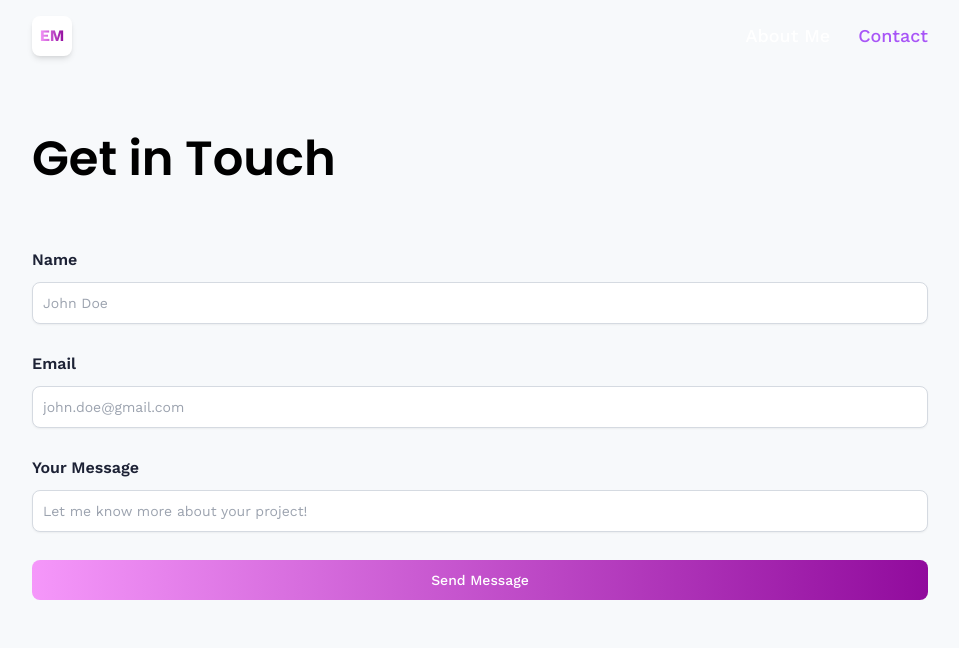
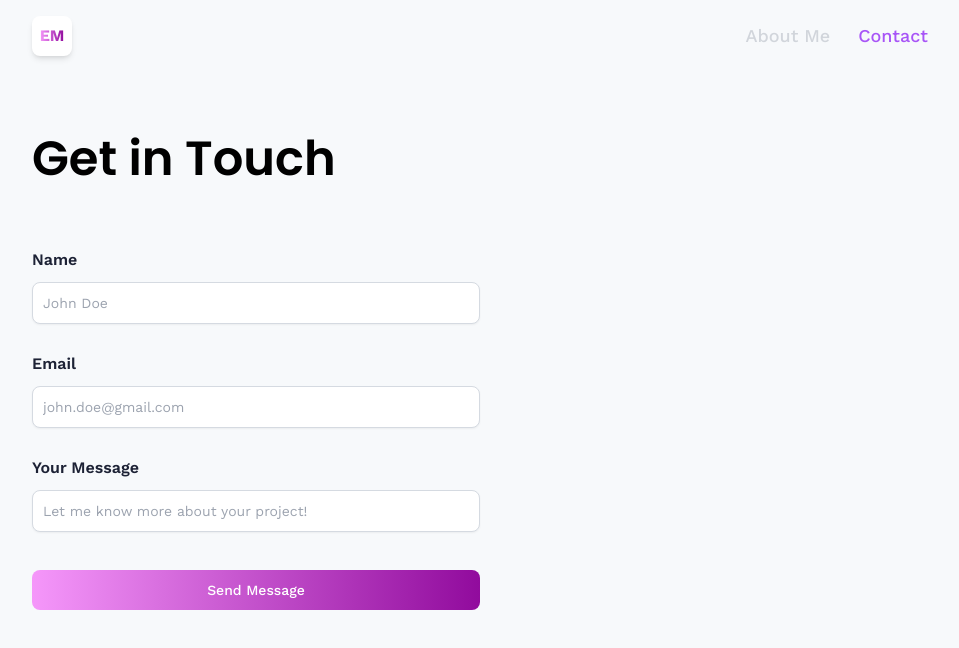
Before and after one commit to emcismas/react-3F-project, a React (Vite) app in the folder react-portfolio/: page /contact in a window 1280 px wide. Shown: the top 648 px of the page, without its empty margins (160-1119 px from the left). Built offline with nearby package versions, Linux system fonts and the light colour scheme; the HTML template or start-up script is replaced by a standard one.

Commit message:
Finished v.1

```diff
--- a/react-portfolio/index.html
+++ b/react-portfolio/index.html
@@ -2,7 +2,7 @@
 <html lang="en">
   <head>
     <meta charset="UTF-8" />
-    <link rel="icon" class="logo" type="image/svg+xml" href="/logo.png" />
+    <link rel="icon" class="logo" type="image/svg+xml" href="/balloon.png" />
     <meta name="viewport" content="width=device-width, initial-scale=1.0" />
     <title>Ema Cismas</title>
   </head>
--- a/react-portfolio/src/components/Navbar.jsx
+++ b/react-portfolio/src/components/Navbar.jsx
@@ -14,7 +14,7 @@ const Navbar = () => {
         <NavLink
           to="/about"
           className={({ isActive }) =>
-            isActive ? 'text-purple-500' : 'text-white'
+            isActive ? 'text-purple-500' : 'text-gray-300'
           }
         >
           About Me
@@ -22,7 +22,7 @@ const Navbar = () => {
         <NavLink
           to="/contact"
           className={({ isActive }) =>
-            isActive ? 'text-purple-500' : 'text-white'
+            isActive ? 'text-purple-500' : 'text-gray-300'
           }
         >
           Contact
--- a/react-portfolio/src/index.css
+++ b/react-portfolio/src/index.css
@@ -36,15 +36,15 @@ body {
 }
 
 .input {
-  @apply bg-white border border-gray-200 text-gray-900 text-sm rounded-lg focus:ring-blue-500 focus:border-blue-500 block w-full p-2.5 mt-2.5 font-normal shadow-card;
+  @apply bg-white border border-gray-200 text-gray-900 text-sm rounded-lg focus:ring-blue-500 focus:border-blue-500 block w-1/2 p-2.5 mt-2.5 font-normal shadow-card;
 }
 
 .textarea {
-  @apply block p-2.5 w-full text-sm text-gray-900 bg-white rounded-lg border border-gray-200 focus:ring-blue-500 focus:border-blue-500 mt-2.5 font-normal shadow-card;
+  @apply block p-2.5 w-1/2 text-sm text-gray-900 bg-white rounded-lg border border-gray-200 focus:ring-blue-500 focus:border-blue-500 mt-2.5 font-normal shadow-card;
 }
 
 .btn {
-  @apply text-white bg-gradient-to-r  from-[#f597fa] to-[#910b9d] focus:ring-4 focus:outline-none focus:ring-blue-300 font-medium rounded-lg text-sm w-full sm:w-auto px-5 py-2.5 text-center;
+  @apply text-white bg-gradient-to-r mt-2.5 from-[#f597fa] to-[#910b9d] focus:ring-4 focus:outline-none focus:ring-blue-300 font-medium rounded-lg text-sm w-1/2 sm:w-1/2 px-5 py-2.5 text-center;
 }
 
 .logo {
--- a/react-portfolio/src/pages/Contact.jsx
+++ b/react-portfolio/src/pages/Contact.jsx
@@ -14,15 +14,36 @@ const Contact = () => {
   const handleSubmit = (e) => {
     e.preventDefault();
     setIsLoading(true);
-    emailjs.sendForm();
+
+    emailjs
+      .send(
+        import.meta.env.VITE_APP_EMAILJS_SERVICE_ID,
+        import.meta.env.VITE_APP_EMAILJS_TEMPLATE_ID,
+        {
+          from_name: form.name,
+          to_name: 'Ema',
+          from_email: form.email,
+          to_email: 'cismasemanuela02@gmail.com',
+          message: form.message,
+        },
+        import.meta.env.VITE_APP_EMAILJS_PUBLIC_KEY
+      )
+      .then(() => {
+        setIsLoading(false);
+        setForm({ name: ' ', email: ' ', message: '' });
+      })
+      .catch((error) => {
+        setIsLoading(false);
+        console.log(error);
+      });
   };
 
   return (
     <section className=" relative flex lg:flex-row flex-col max-container ">
-      <div className="flex-1 min-w-[50%] flex flex-col">
+      <div className="flex-1 min-w-[50%] flex flex-col ">
         <h1 className="head-text">Get in Touch </h1>
         <form
-          className="w-full flex flex-col gap-7 mt-14"
+          className="w-full flex flex-col gap-7 mt-14 "
           onSubmit={handleSubmit}
         >
           <label className="text-black-500 font-semibold">
--- a/react-portfolio/src/pages/Home.jsx
+++ b/react-portfolio/src/pages/Home.jsx
@@ -42,7 +42,7 @@ const Home = () => {
 
   return (
     <section className="w-screen h-screen relative">
-      <div className="absolute top-28 left-0 right-0 z-10 flex items-center  justify-center">
+      <div className="absolute top-20 left-0 right-0 z-10 flex items-center  justify-center">
         {currentStage && <HomeInfo currentStage={currentStage} />}
       </div>
       <Canvas
```
